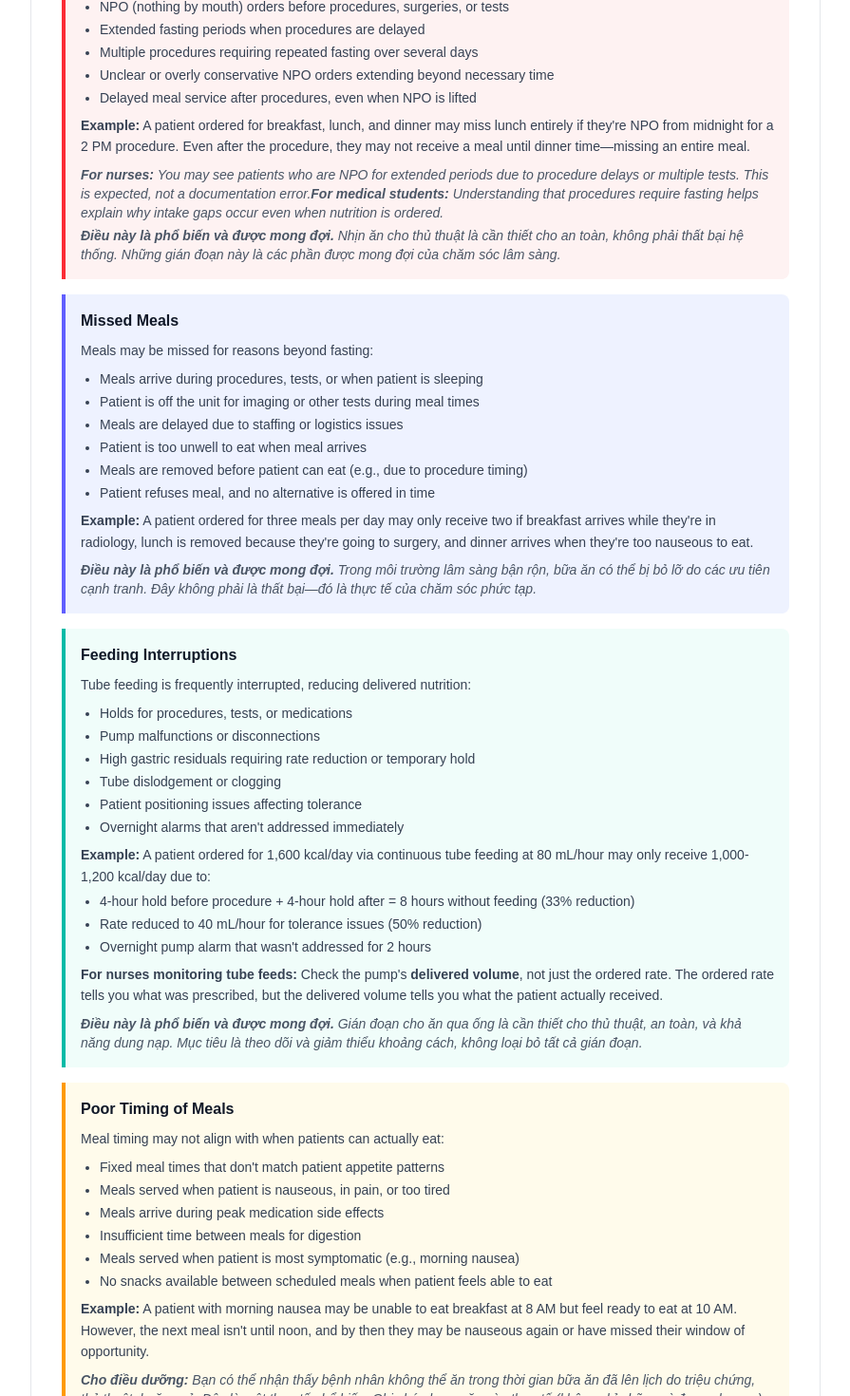
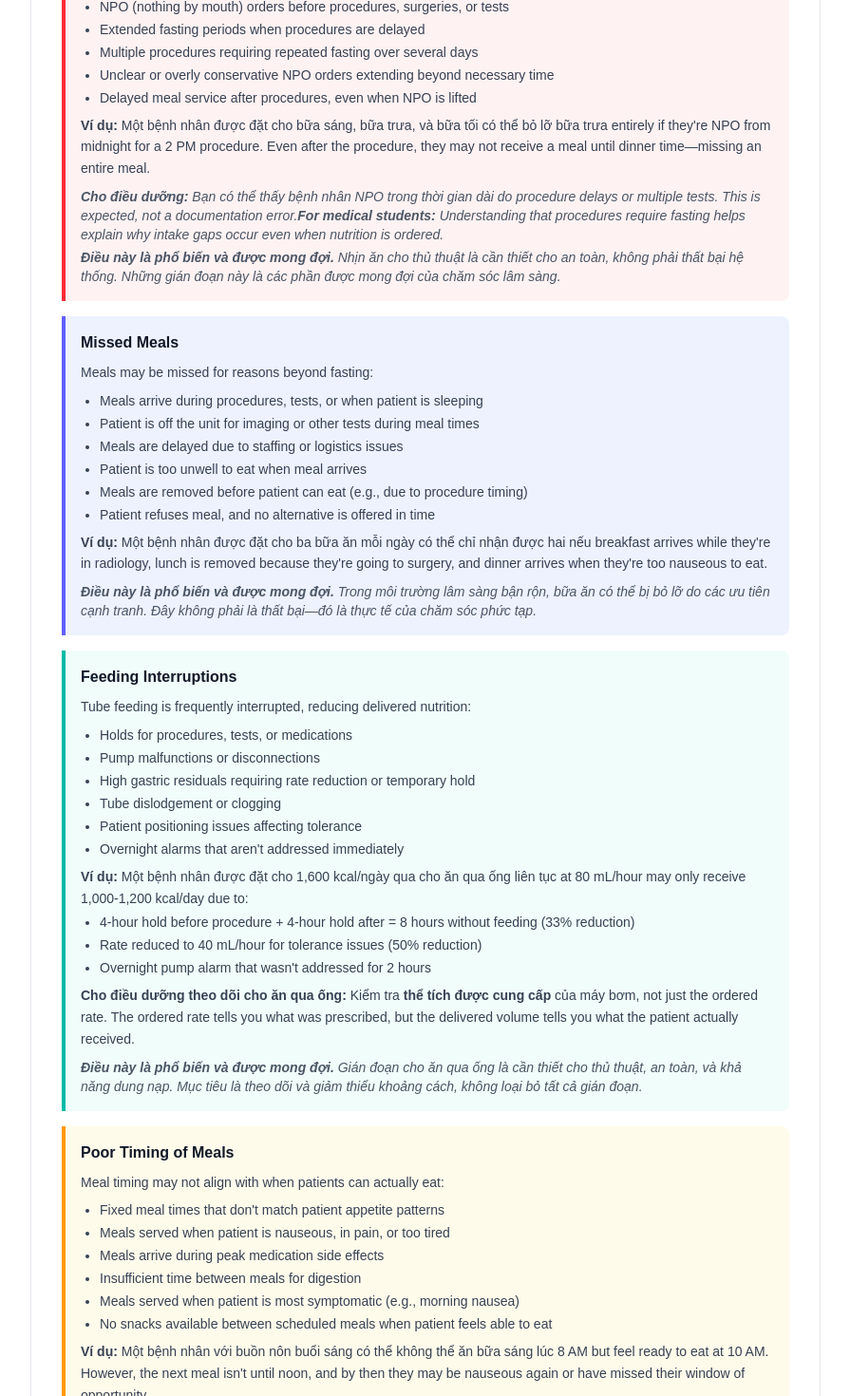
Before and after one commit to drvietcanh/nutrition, a Next.js app in the folder clinical-nutrition/: page /knowledge/why-intake-falls-short in a window 1280 px wide. Shown: the part 6320-7790 px from the top of the page at 95% size, without its empty margins (192-1087 px from the left). Built offline with nearby package versions, Linux system fonts and the light colour scheme.

Commit message:
Viá»‡t hÃ³a táº¥t cáº£ text 'Example:' vÃ  'For nurses' trong why-intake-falls-short page

```diff
--- a/clinical-nutrition/app/knowledge/why-intake-falls-short/page.tsx
+++ b/clinical-nutrition/app/knowledge/why-intake-falls-short/page.tsx
@@ -499,12 +499,12 @@ export default function WhyIntakeFallsShortPage() {
               <li>Delayed meal service after procedures, even when NPO is lifted</li>
             </ul>
             <p className="text-sm text-gray-700 leading-relaxed mt-2">
-              <strong>Example:</strong> A patient ordered for breakfast, lunch, and dinner may miss lunch
+              <strong>Ví dụ:</strong> Một bệnh nhân được đặt cho bữa sáng, bữa trưa, và bữa tối có thể bỏ lỡ bữa trưa
               entirely if they're NPO from midnight for a 2 PM procedure. Even after the procedure, they
               may not receive a meal until dinner time—missing an entire meal.
             </p>
             <p className="text-sm text-gray-600 italic mt-2">
-              <strong>For nurses:</strong> You may see patients who are NPO for extended periods due to
+              <strong>Cho điều dưỡng:</strong> Bạn có thể thấy bệnh nhân NPO trong thời gian dài do
               procedure delays or multiple tests. This is expected, not a documentation error.
               <strong>For medical students:</strong> Understanding that procedures require fasting helps
               explain why intake gaps occur even when nutrition is ordered.
@@ -529,7 +529,7 @@ export default function WhyIntakeFallsShortPage() {
               <li>Patient refuses meal, and no alternative is offered in time</li>
             </ul>
             <p className="text-sm text-gray-700 leading-relaxed mt-2">
-              <strong>Example:</strong> A patient ordered for three meals per day may only receive two if
+              <strong>Ví dụ:</strong> Một bệnh nhân được đặt cho ba bữa ăn mỗi ngày có thể chỉ nhận được hai nếu
               breakfast arrives while they're in radiology, lunch is removed because they're going to
               surgery, and dinner arrives when they're too nauseous to eat.
             </p>
@@ -553,7 +553,7 @@ export default function WhyIntakeFallsShortPage() {
               <li>Overnight alarms that aren't addressed immediately</li>
             </ul>
             <p className="text-sm text-gray-700 leading-relaxed mt-2">
-              <strong>Example:</strong> A patient ordered for 1,600 kcal/day via continuous tube feeding
+              <strong>Ví dụ:</strong> Một bệnh nhân được đặt cho 1,600 kcal/ngày qua cho ăn qua ống liên tục
               at 80 mL/hour may only receive 1,000-1,200 kcal/day due to:
             </p>
             <ul className="list-disc space-y-1 pl-5 text-sm text-gray-700 mt-1">
@@ -562,7 +562,7 @@ export default function WhyIntakeFallsShortPage() {
               <li>Overnight pump alarm that wasn't addressed for 2 hours</li>
             </ul>
             <p className="text-sm text-gray-700 leading-relaxed mt-2">
-              <strong>For nurses monitoring tube feeds:</strong> Check the pump's <strong>delivered volume</strong>,
+              <strong>Cho điều dưỡng theo dõi cho ăn qua ống:</strong> Kiểm tra <strong>thể tích được cung cấp</strong> của máy bơm,
               not just the ordered rate. The ordered rate tells you what was prescribed, but the delivered
               volume tells you what the patient actually received.
             </p>
@@ -587,7 +587,7 @@ export default function WhyIntakeFallsShortPage() {
               <li>No snacks available between scheduled meals when patient feels able to eat</li>
             </ul>
             <p className="text-sm text-gray-700 leading-relaxed mt-2">
-              <strong>Example:</strong> A patient with morning nausea may be unable to eat breakfast at
+              <strong>Ví dụ:</strong> Một bệnh nhân với buồn nôn buổi sáng có thể không thể ăn bữa sáng lúc
               8 AM but feel ready to eat at 10 AM. However, the next meal isn't until noon, and by then
               they may be nauseous again or have missed their window of opportunity.
             </p>
```
